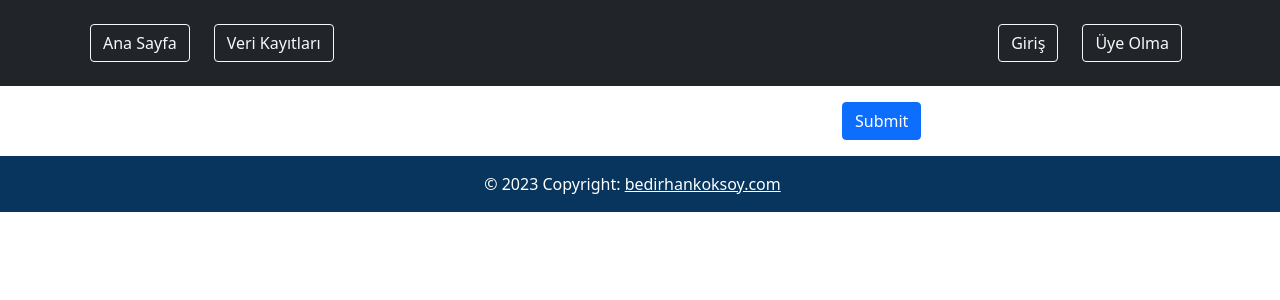
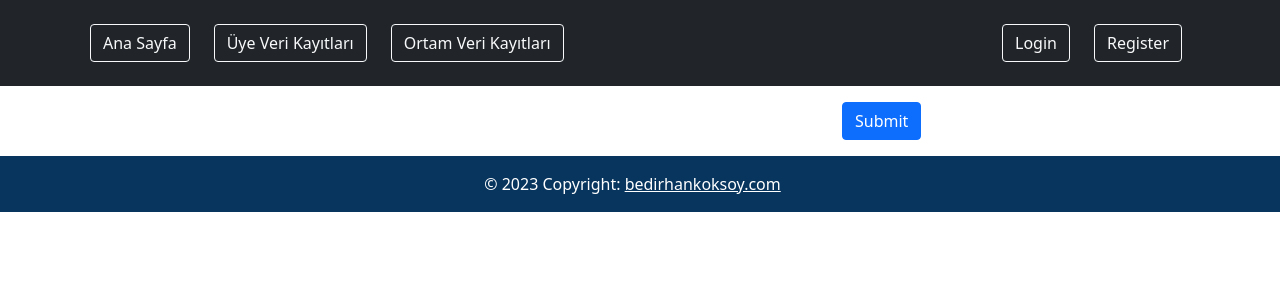
Before and after one commit to koksoybedirhan/Smart-entry-system-with-ESP32, a PHP site: page /logs.php in a window 1280 px wide. Shown: the top 300 px of the page. Run offline with PHP 8.4, Linux system fonts and the light colour scheme; data that the repository does not hold is empty.

Commit message:
Update navbar.php

```diff
--- a/esp32-web/parts/navbar.php
+++ b/esp32-web/parts/navbar.php
@@ -16,7 +16,8 @@
             <ul class="nav col-12 col-lg-auto me-lg-auto mb-2 justify-content-center mb-md-0">
 
                 <li><a href="./index.php" class="nav-link px-2 text-white"><button class="btn btn-outline-light me-2">Ana Sayfa</button></a></li>
-                <li><a href="./logs.php" class="nav-link px-2 text-white"><button class="btn btn-outline-light me-2">Veri Kayıtları</button></a></li>
+                <li><a href="./logUsers.php" class="nav-link px-2 text-white"><button class="btn btn-outline-light me-2">Üye Veri Kayıtları</button></a></li>
+                <li><a href="./logs.php" class="nav-link px-2 text-white"><button class="btn btn-outline-light me-2">Ortam Veri Kayıtları</button></a></li>
 
             </ul>
 
@@ -24,9 +25,17 @@
 
             <ul class="nav col-12 col-lg-auto me-lg-auto mb-2 justify-content-center mb-md-0">
 
-                <li><a href="./login.php" class="nav-link px-2 text-white"><button class="btn btn-outline-light me-2">Giriş</button></a></li>
-                <li><a href="./register.php" class="nav-link px-2 text-white"><button class="btn btn-outline-light me-2">Üye Olma</button></a></li>
+                <?php if(isLoggedin()):?>
 
+                    <li><a href="./profile.php" class="nav-link px-2 text-white"><button class="btn btn-outline-light me-2">Profile</button></a></li>
+                    <li><a href="./logout.php" class="nav-link px-2 text-white"><button class="btn btn-outline-light me-2">Logout</button></a></li>
+
+                <?php else:?>
+
+                    <li><a href="./login.php" class="nav-link px-2 text-white"><button class="btn btn-outline-light me-2">Login</button></a></li>
+                    <li><a href="./register.php" class="nav-link px-2 text-white"><button class="btn btn-outline-light me-2">Register</button></a></li>
+
+                <?php endif;?>
             </div>
         </div>
     </div>
```
